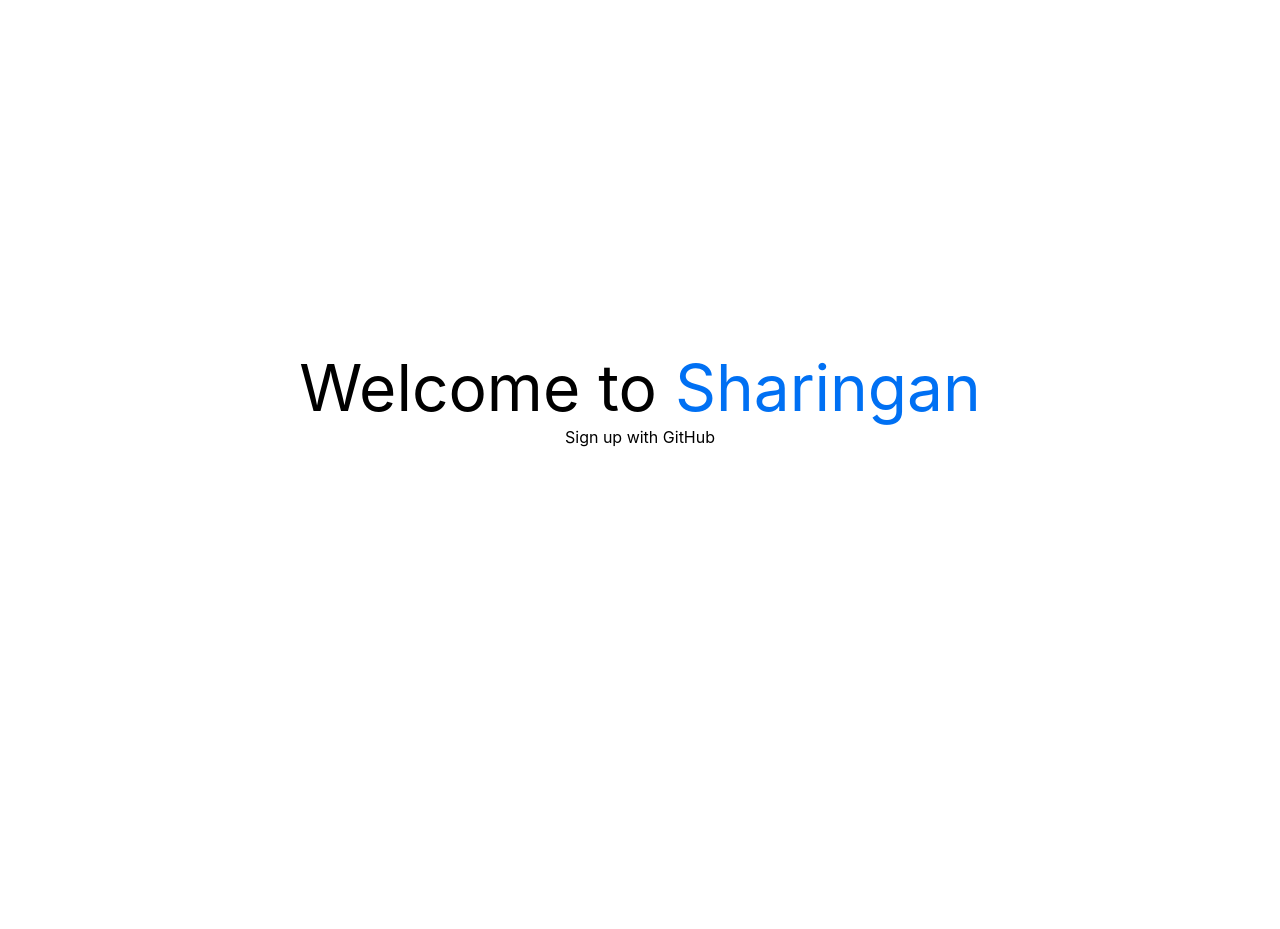
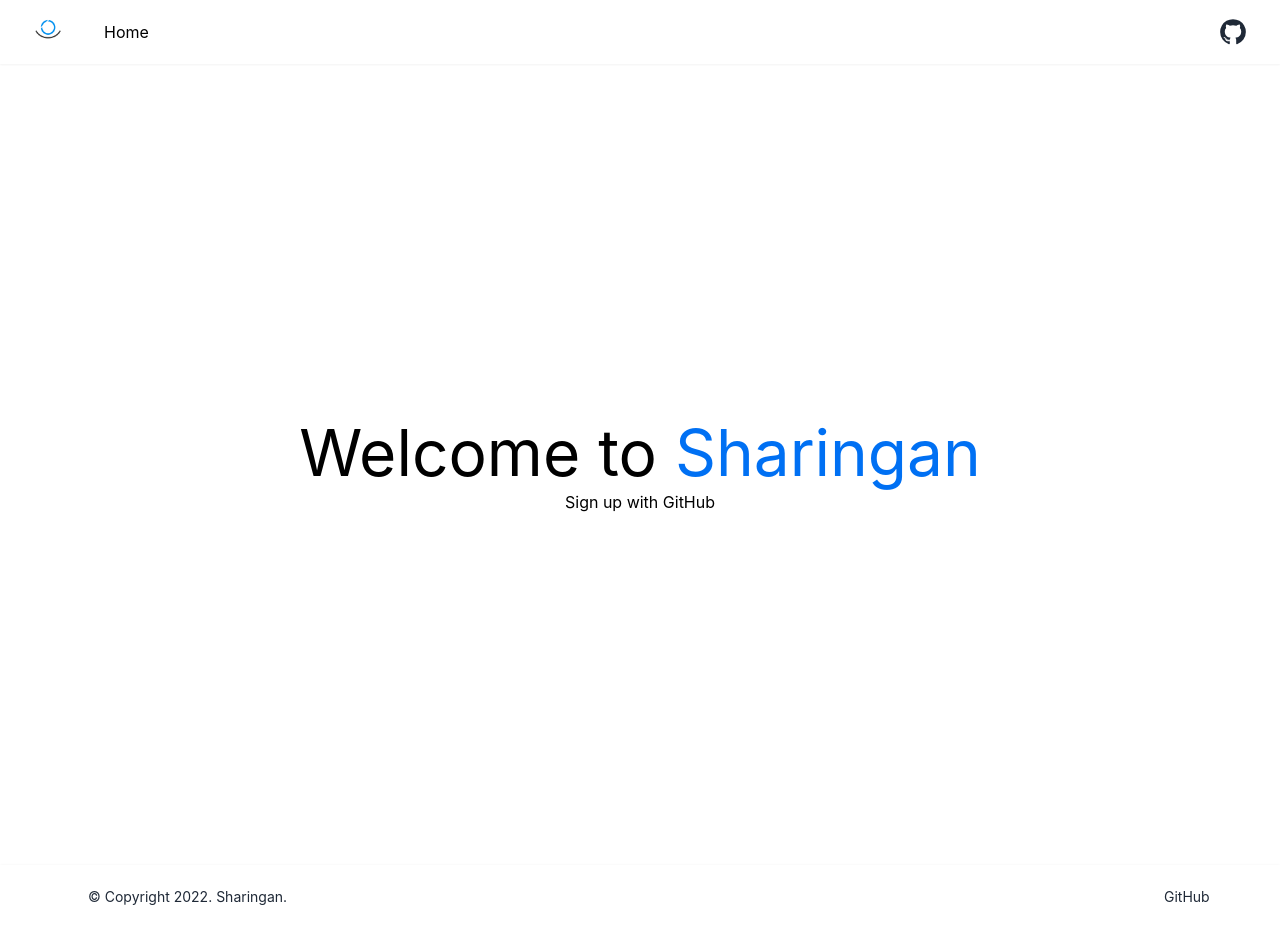
Before and after one commit to tericcabrel/snipcode, a Next.js app in the folder apps/web/: page / in a window 1280 px wide. Before the commit the page ends 800 px from the top, so only its background shows below. Built offline with nearby package versions, Linux system fonts and the light colour scheme; no server answers.

Commit message:
feat(web): create public and private layout

```diff
--- /dev/null
+++ b/apps/web/src/components/icons/github.tsx
@@ -0,0 +1,18 @@
+import { IconProps } from '@/typings/common';
+
+const GithubIcon = ({ height = 30, width = 30 }: IconProps) => {
+  return (
+    <svg
+      xmlns="http://www.w3.org/2000/svg"
+      width={width}
+      height={height}
+      fill="currentColor"
+      className="text-xl text-gray-800 dark:hover:text-white transition-colors duration-200"
+      viewBox="0 0 1792 1792"
+    >
+      <path d="M896 128q209 0 385.5 103t279.5 279.5 103 385.5q0 251-146.5 451.5t-378.5 277.5q-27 5-40-7t-13-30q0-3 .5-76.5t.5-134.5q0-97-52-142 57-6 102.5-18t94-39 81-66.5 53-105 20.5-150.5q0-119-79-206 37-91-8-204-28-9-81 11t-92 44l-38 24q-93-26-192-26t-192 26q-16-11-42.5-27t-83.5-38.5-85-13.5q-45 113-8 204-79 87-79 206 0 85 20.5 150t52.5 105 80.5 67 94 39 102.5 18q-39 36-49 103-21 10-45 15t-57 5-65.5-21.5-55.5-62.5q-19-32-48.5-52t-49.5-24l-20-3q-21 0-29 4.5t-5 11.5 9 14 13 12l7 5q22 10 43.5 38t31.5 51l10 23q13 38 44 61.5t67 30 69.5 7 55.5-3.5l23-4q0 38 .5 88.5t.5 54.5q0 18-13 30t-40 7q-232-77-378.5-277.5t-146.5-451.5q0-209 103-385.5t279.5-279.5 385.5-103zm-477 1103q3-7-7-12-10-3-13 2-3 7 7 12 9 6 13-2zm31 34q7-5-2-16-10-9-16-3-7 5 2 16 10 10 16 3zm30 45q9-7 0-19-8-13-17-6-9 5 0 18t17 7zm42 42q8-8-4-19-12-12-20-3-9 8 4 19 12 12 20 3zm57 25q3-11-13-16-15-4-19 7t13 15q15 6 19-6zm63 5q0-13-17-11-16 0-16 11 0 13 17 11 16 0 16-11zm58-10q-2-11-18-9-16 3-14 15t18 8 14-14z" />
+    </svg>
+  );
+};
+
+export default GithubIcon;
--- /dev/null
+++ b/apps/web/src/components/layout/main.tsx
@@ -0,0 +1,22 @@
+import { Fragment, ReactNode } from 'react';
+import Head from 'next/head';
+
+type Props = {
+  children: ReactNode;
+};
+
+const MainLayout = ({ children }: Props) => {
+  return (
+    <Fragment>
+      <Head>
+        <title>Sharingan</title>
+        <meta name="viewport" content="width=device-width, initial-scale=1.0" />
+        <meta name="description" content="Create and share your code snippets with the world." />
+        <link rel="icon" href="/favicon.ico" />
+      </Head>
+      <div id="main">{children}</div>
+    </Fragment>
+  );
+};
+
+export default MainLayout;
--- /dev/null
+++ b/apps/web/src/components/layout/private/header.tsx
@@ -0,0 +1,9 @@
+const PrivateHeader = () => {
+  return (
+    <header className="z-10 py-4 px-10 bg-white shadow-md dark:bg-gray-800">
+      <div className="container flex items-center justify-end h-full px-6 mx-auto text-purple-600">Auth Success</div>
+    </header>
+  );
+};
+
+export default PrivateHeader;
--- /dev/null
+++ b/apps/web/src/components/layout/private/private-layout.tsx
@@ -0,0 +1,24 @@
+import { ReactNode } from 'react';
+
+import PrivateHeader from '@/components/layout/private/header';
+import PublicFooter from '@/components/layout/public/footer';
+
+type Props = {
+  children?: ReactNode;
+};
+
+const PrivateLayout = ({ children }: Props) => {
+  return (
+    <div className="flex h-screen bg-gray-50 dark:bg-gray-900">
+      <div className="flex flex-col flex-1">
+        <PrivateHeader />
+        <div className="relative top-[65px]">
+          {children}
+          <PublicFooter />
+        </div>
+      </div>
+    </div>
+  );
+};
+
+export default PrivateLayout;
--- /dev/null
+++ b/apps/web/src/components/layout/public/footer.tsx
@@ -0,0 +1,22 @@
+import Link from 'next/link';
+
+const PublicFooter = () => {
+  const year = new Date().getFullYear();
+
+  return (
+    <footer className="w-full bg-white shadow relative">
+      <div className="w-full flex items-center justify-between m-auto text-gray-800 text-sm md:flex-row max-w-6xl h-16 xs:px-2 sm:px-6">
+        <div className="xs:text-xs">© Copyright {year}. Sharingan.</div>
+        <div className="flex items-center xs:justify-end xs:w-2/5">
+          <Link href="https://github.com/tericcabrel/sharingan/">
+            <a className="w-6 mx-1" target="_blank" rel="noreferrer nopener" aria-label="View GitHub organization">
+              GitHub
+            </a>
+          </Link>
+        </div>
+      </div>
+    </footer>
+  );
+};
+
+export default PublicFooter;
--- /dev/null
+++ b/apps/web/src/components/layout/public/header.tsx
@@ -0,0 +1,44 @@
+import Link from 'next/link';
+import Image from 'next/image';
+import GithubIcon from '@/components/icons/github';
+
+const PublicHeader = () => {
+  return (
+    <div>
+      <nav className="bg-white dark:bg-gray-800 shadow-sm fixed w-full z-10">
+        <div className="max-w-7xl mx-auto px-8">
+          <div className="flex items-center justify-between h-16">
+            <div className=" flex items-center">
+              <Link href="/">
+                <a className="flex-shrink-0">
+                  <Image className="h-8 w-8" src="/images/logo.png" width={32} height={32} alt="Logo" />
+                </a>
+              </Link>
+              <div className="hidden md:block">
+                <div className="ml-10 flex items-baseline space-x-4">
+                  <Link href="/">
+                    <a className="navbar-link" data-testid="lnk-home">
+                      Home
+                    </a>
+                  </Link>
+                </div>
+              </div>
+            </div>
+            <div className="block">
+              <div className="ml-4 flex items-center md:ml-6 xs:hidden sm:hidden md:block">
+                <Link href="https://github.com/tericcabrel/sharingan">
+                  <a className="p-1 rounded-full text-gray-200 hover:text-gray-200" target="_blank" rel="noreferrer">
+                    <span className="sr-only">View github</span>
+                    <GithubIcon />
+                  </a>
+                </Link>
+              </div>
+            </div>
+          </div>
+        </div>
+      </nav>
+    </div>
+  );
+};
+
+export default PublicHeader;
--- /dev/null
+++ b/apps/web/src/components/layout/public/public-layout.tsx
@@ -0,0 +1,21 @@
+import { ReactNode } from 'react';
+import PublicHeader from '@/components/layout/public/header';
+import PublicFooter from '@/components/layout/public/footer';
+
+type Props = {
+  children: ReactNode;
+};
+
+const PublicLayout = ({ children }: Props) => {
+  return (
+    <div>
+      <PublicHeader />
+      <div className="relative top-[65px]">
+        {children}
+        <PublicFooter />
+      </div>
+    </div>
+  );
+};
+
+export default PublicLayout;
--- a/apps/web/src/containers/home/index.tsx
+++ b/apps/web/src/containers/home/index.tsx
@@ -1,8 +1,10 @@
 import Head from 'next/head';
 import Link from 'next/link';
+import PublicLayout from '@/components/layout/public/public-layout';
 
 const Home = () => {
   return (
+    <PublicLayout>
       <div className="container">
         <Head>
           <title>Sharingan</title>
@@ -19,6 +21,7 @@
           </Link>
         </main>
       </div>
+    </PublicLayout>
   );
 };
 
--- /dev/null
+++ b/apps/web/src/typings/common.ts
@@ -0,0 +1,4 @@
+export type IconProps = {
+  height?: number;
+  width?: number;
+};
--- a/apps/web/tailwind.config.js
+++ b/apps/web/tailwind.config.js
@@ -2,8 +2,8 @@
 
 module.exports = {
   content: [
-    "./pages/**/*.{js,ts,jsx,tsx}",
-    "./components/**/*.{js,ts,jsx,tsx}",
+    "./src/pages/**/*.{js,ts,jsx,tsx}",
+    "./src/components/**/*.{js,ts,jsx,tsx}",
   ],
   darkMode: 'class',
   theme: {
```
Also changed, not shown: apps/web/public/images/logo.png (added). Lines whose indentation alone changed are shown as unchanged.
